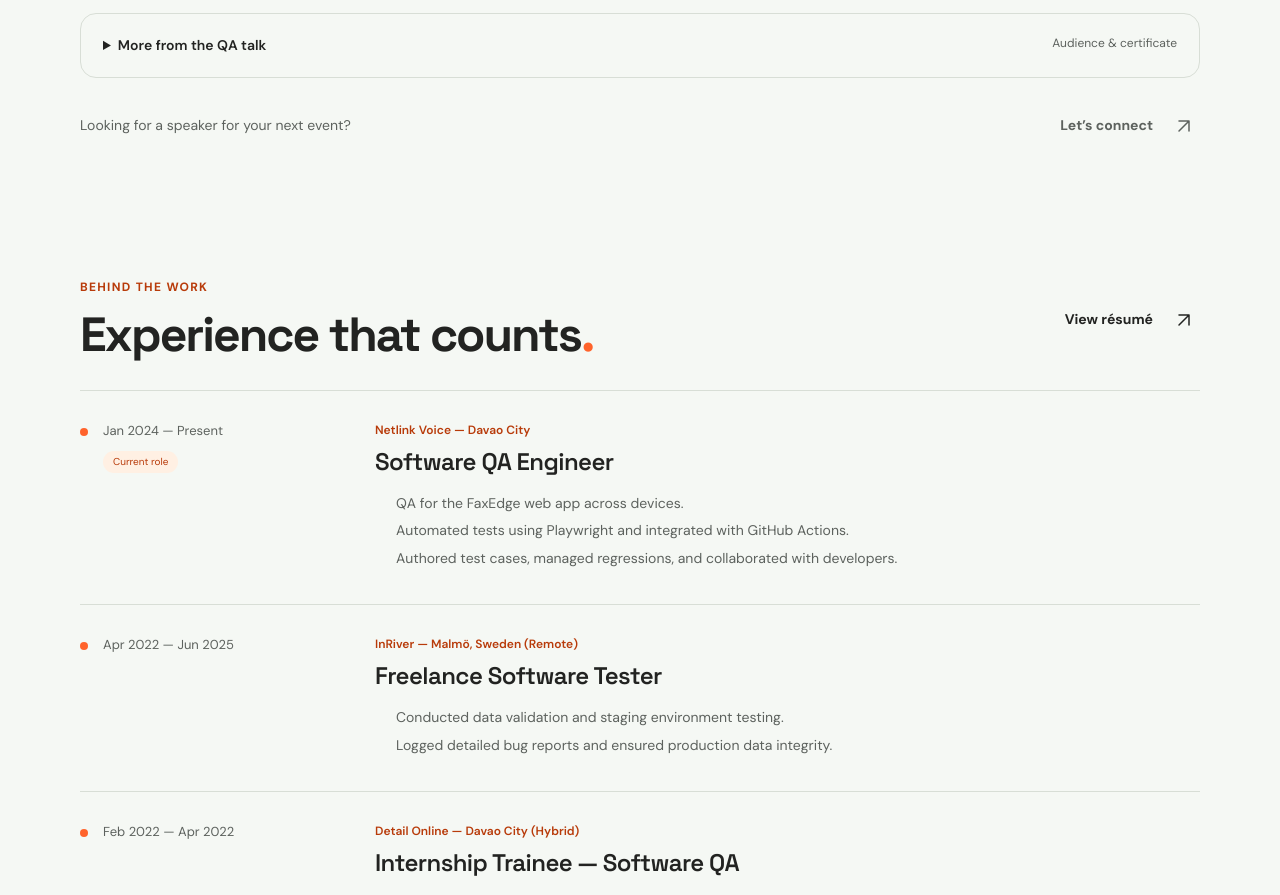
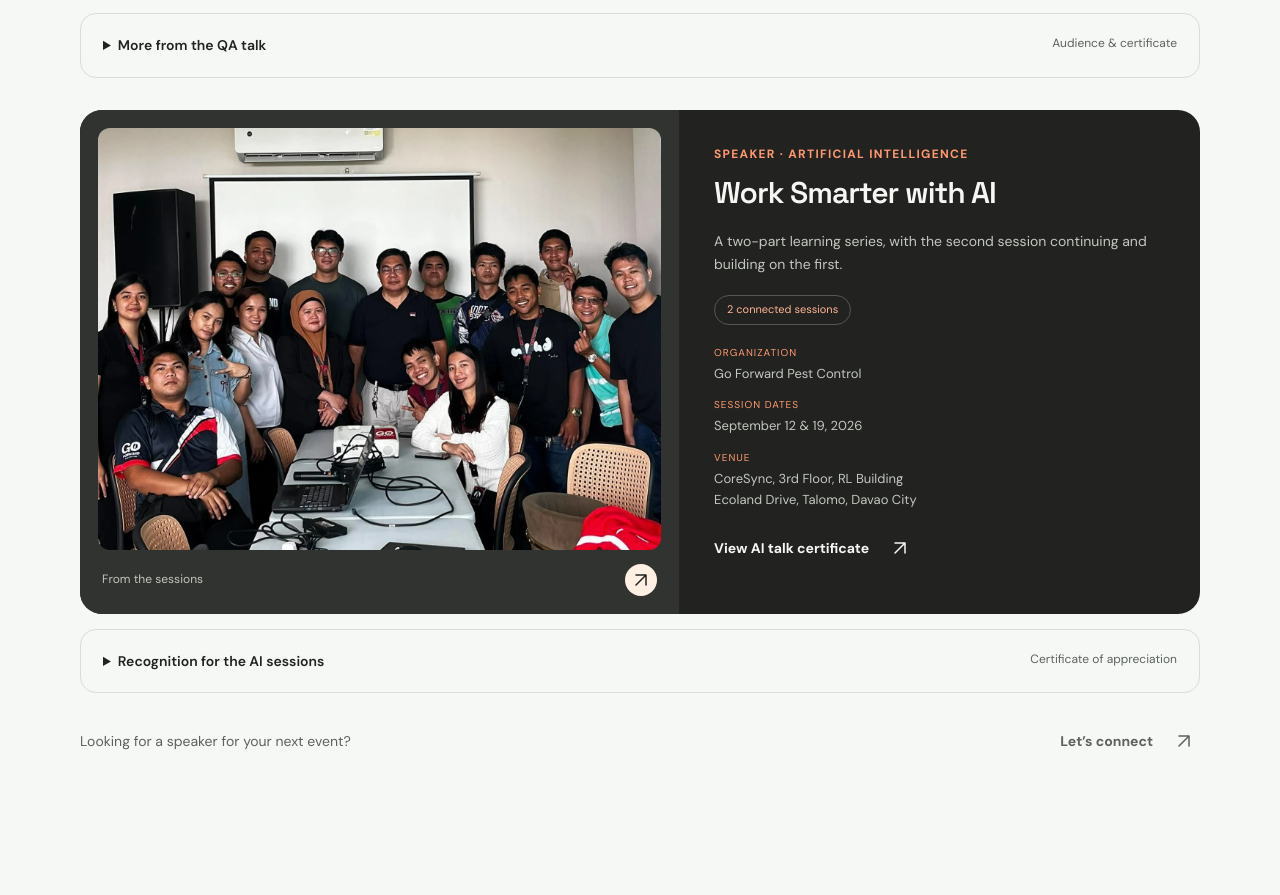
Before and after one commit to melojules/portfolio, a Next.js app: page / in a window 1280 px wide. Shown: the part 3126-4021 px from the top of the page. Built offline with nearby package versions, Linux system fonts and the light colour scheme.

Commit message:
Restore AI speaking series with event photo and certificate

```diff
--- a/src/app/globals.css
+++ b/src/app/globals.css
@@ -1243,3 +1243,6 @@ h2 > span,
 @media (min-width: 761px) and (max-width: 1050px) {
   .nav-links a { padding-inline: 7px; font-size: 11px; }
 }
+.speaking-ai { margin-top: 32px; }
+.speaking-ai .speaking-photo img { aspect-ratio: 4 / 3; object-fit: cover; object-position: center 78%; }
+.speaking-gallery .ai-certificate { max-width: 800px; margin: 0 auto; padding-bottom: 22px; }
--- a/src/components/Speaking.tsx
+++ b/src/components/Speaking.tsx
@@ -33,6 +33,28 @@ export default function Speaking() {
           <figure><a href={`${base}/speaking/qa-certificate.webp`} target="_blank" rel="noreferrer" aria-label="Open full speaker certificate"><Image src={`${base}/speaking/qa-certificate.webp`} alt="Certificate of appreciation for Carmelo Jules B. Marilag as resource speaker on September 27, 2025" width={1800} height={1301} /></a><figcaption>Certificate of appreciation · University of Mindanao</figcaption></figure>
         </div>
       </details>
+      <article className="speaking-feature speaking-ai">
+        <a className="speaking-photo" href={`${base}/speaking/ai-event.webp`} target="_blank" rel="noreferrer" aria-label="Open full Work Smarter with AI group photo">
+          <Image src={`${base}/speaking/ai-event.webp`} alt="Participants gathered for a group photo at the Work Smarter with AI sessions" width={1536} height={2048} sizes="(max-width: 760px) 100vw, 55vw" />
+          <span>From the sessions <Arrow diagonal /></span>
+        </a>
+        <div className="speaking-copy">
+          <p className="eyebrow">Speaker · Artificial intelligence</p>
+          <h3>Work Smarter with AI</h3>
+          <p>A two-part learning series, with the second session continuing and building on the first.</p>
+          <div className="speaking-tags"><span>2 connected sessions</span></div>
+          <dl className="speaking-details">
+            <div><dt>Organization</dt><dd>Go Forward Pest Control</dd></div>
+            <div><dt>Session dates</dt><dd><time dateTime="2026-09-12">September 12</time> &amp; <time dateTime="2026-09-19">19, 2026</time></dd></div>
+            <div><dt>Venue</dt><dd>CoreSync, 3rd Floor, RL Building<br />Ecoland Drive, Talomo, Davao City</dd></div>
+          </dl>
+          <a className="text-link" href={`${base}/speaking/ai-certificate.webp`} target="_blank" rel="noreferrer">View AI talk certificate <Arrow diagonal /></a>
+        </div>
+      </article>
+      <details className="speaking-gallery">
+        <summary>Recognition for the AI sessions <span>Certificate of appreciation</span></summary>
+        <figure className="ai-certificate"><a href={`${base}/speaking/ai-certificate.webp`} target="_blank" rel="noreferrer" aria-label="Open full Work Smarter with AI certificate"><Image src={`${base}/speaking/ai-certificate.webp`} alt="Certificate of appreciation presented to Carmelo Jules Marilag for Work Smarter with AI on September 12 and 19, 2026" width={1800} height={1273} /></a><figcaption>Certificate of appreciation · Go Forward Pest Control</figcaption></figure>
+      </details>
       <div className="speaking-invite"><p>Looking for a speaker for your next event?</p><a className="text-link" href="mailto:carmelomarilag39@gmail.com?subject=Speaking%20invitation">Let’s connect <Arrow diagonal /></a></div>
     </section>
   );
```
Also changed, not shown: public/speaking/ai-certificate.webp (added), public/speaking/ai-event.webp (added).
